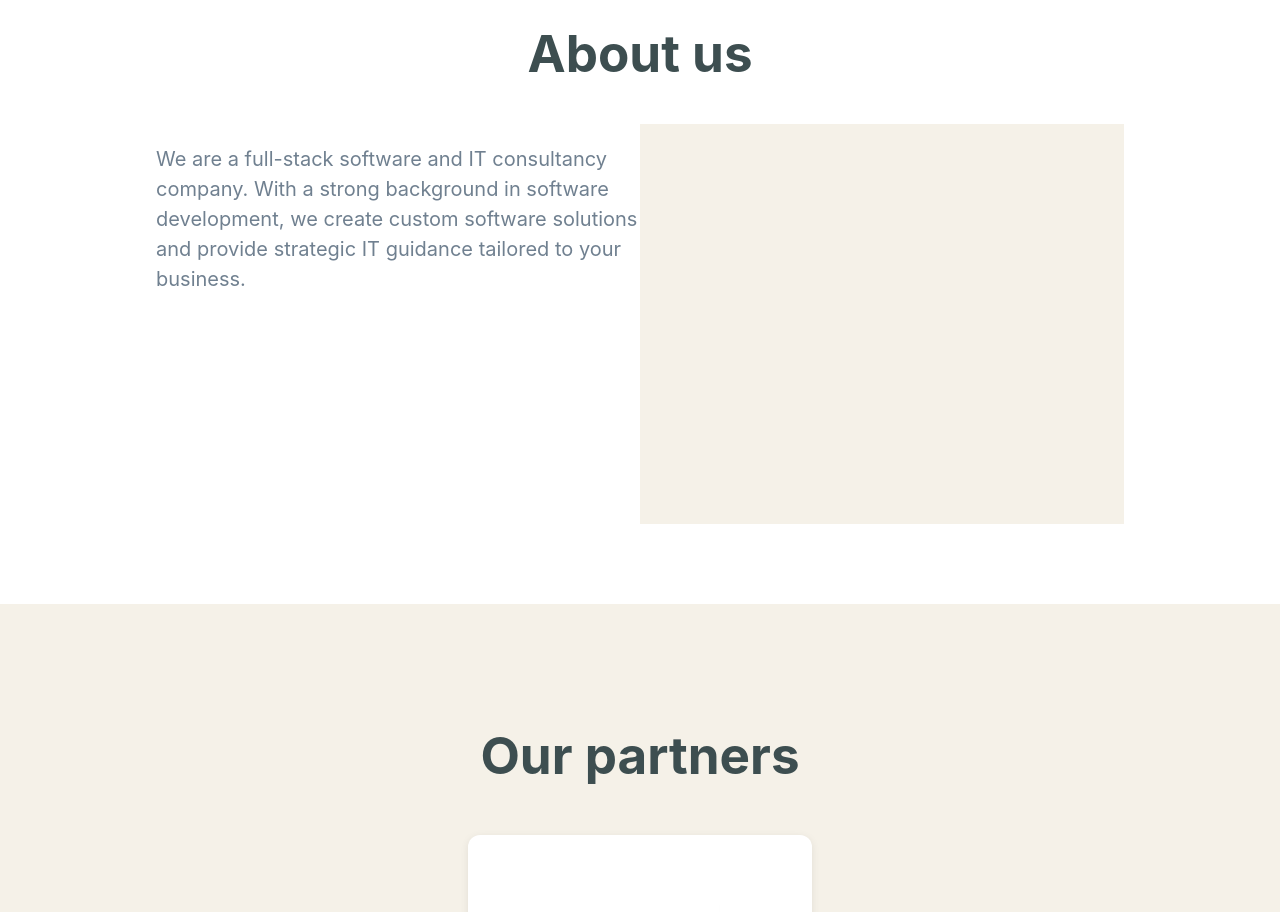
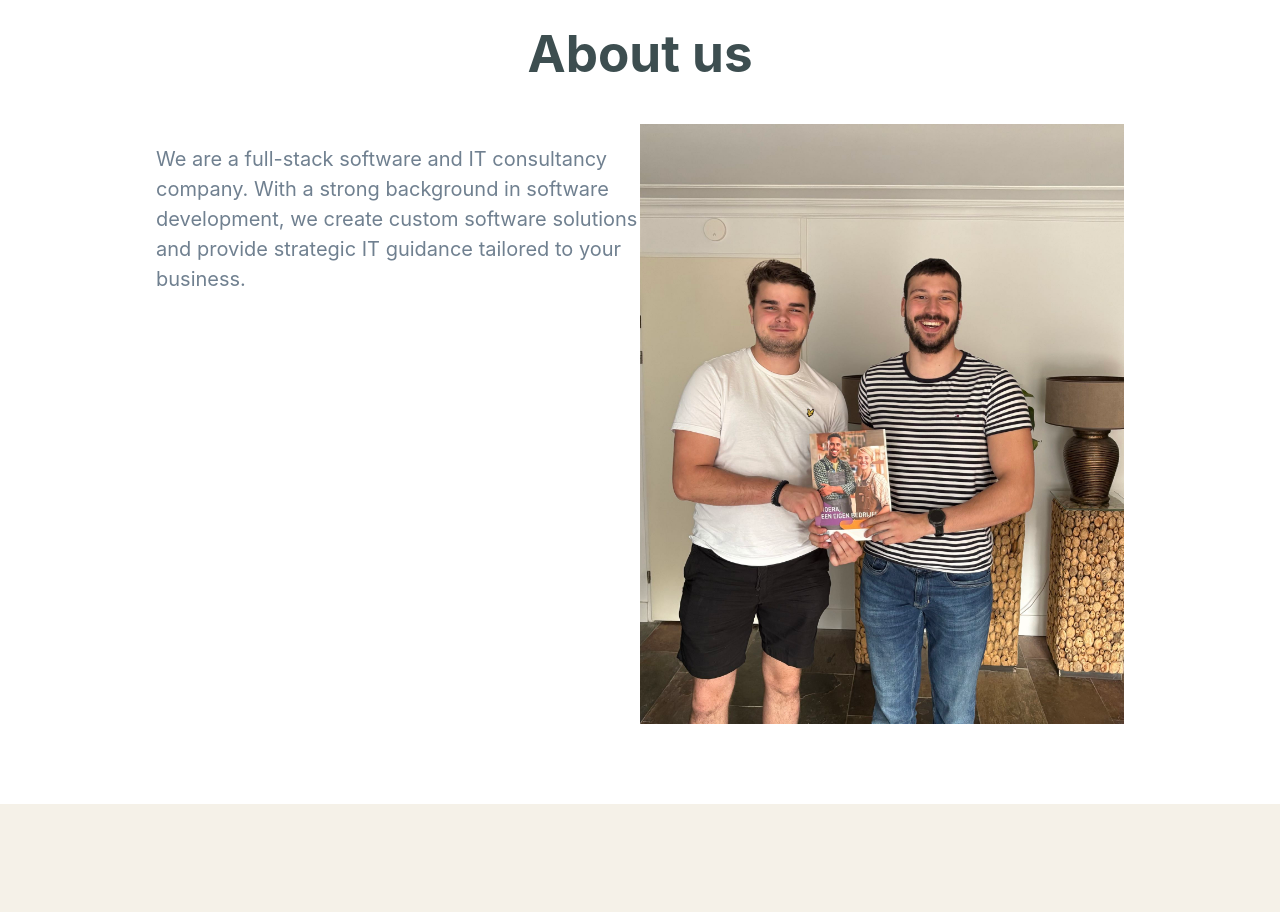
Before and after one commit to Semax-solutions/business-website, a React (Vite) app in the folder SemaxWeb/: page / in a window 1280 px wide. Shown: the part 2040-2952 px from the top of the page. Built offline with nearby package versions, Linux system fonts and the light colour scheme.

Commit message:
Added picture of us.

```diff
--- a/SemaxWeb/src/view/page/HomePage.tsx
+++ b/SemaxWeb/src/view/page/HomePage.tsx
@@ -73,7 +73,7 @@ const HomePage = () => {
                             </TypingEffect>
                         </p>
                         <div className={classes.imgTemp}>
-
+                            <img src='/Owner-semax.jpg' alt='Owners of Semax' className={classes.img}></img>
                         </div>
                     </div>
                 </div>
--- a/SemaxWeb/src/view/page/css/HomePage.module.css
+++ b/SemaxWeb/src/view/page/css/HomePage.module.css
@@ -113,8 +113,14 @@ h1 {
 
 .imgTemp {
   width: 50%;
-  height: 400px;
-  background-color: var(--secondary-color-background);
+  height: 600px;
+  /* background-color: var(--secondary-color-background); */
+}
+
+.img {
+  width: 100%;
+  height: 100%;
+  object-fit: cover;
 }
 
 @keyframes arrow {
```
Also changed, not shown: SemaxWeb/public/Owner-semax.jpg (added), SemaxWeb/src/assets/Owner-semax.jpg (added).
